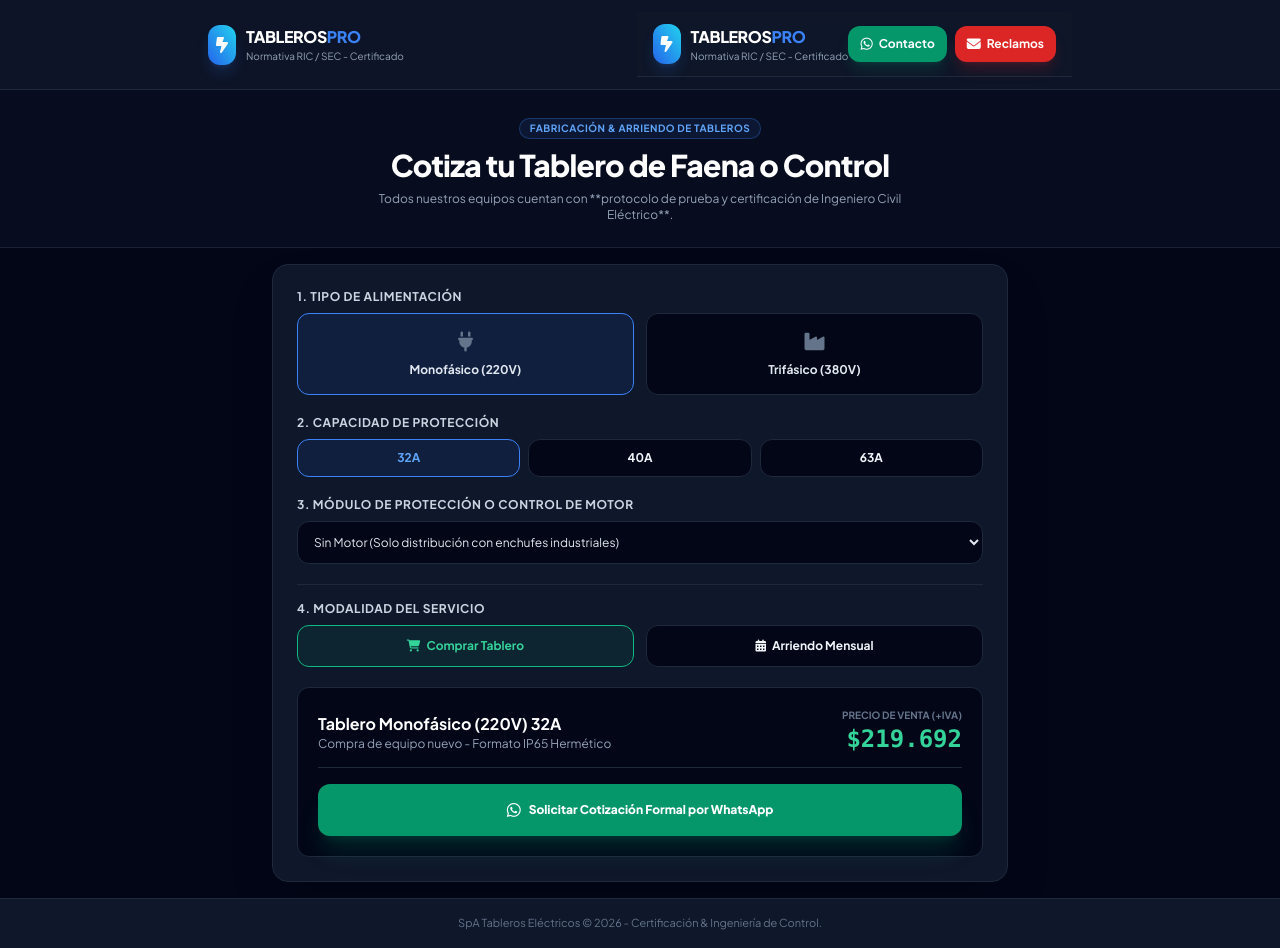
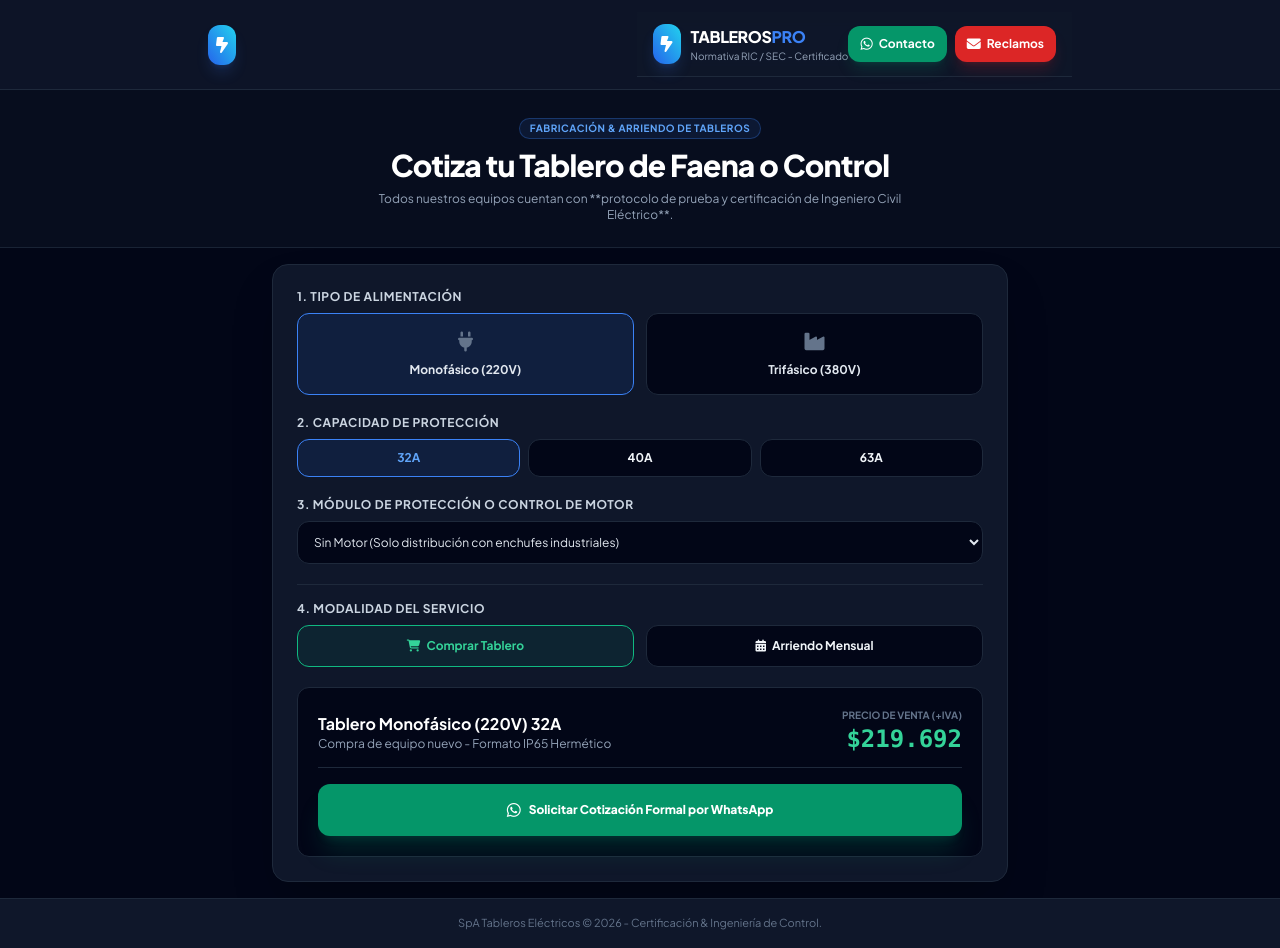
Before and after one commit to electrofaena/Electro.faena.github.io, a plain HTML site: page index.html in a window 1280 px wide. Drawn offline with nearby package versions, Linux system fonts and the light colour scheme.

Commit message:
Update index.html

```diff
--- a/index.html
+++ b/index.html
@@ -19,10 +19,6 @@
             <div class="flex items-center gap-2.5">
                 <div class="bg-gradient-to-tr from-blue-600 to-cyan-400 p-2 rounded-xl text-white font-bold text-base shadow-lg shadow-blue-500/20">
                     <i class="fa-solid fa-bolt-lightning"></i>
-                </div>
-                <div>
-                    <span class="font-extrabold text-base tracking-tight text-white">TABLEROS<span class="text-blue-500">PRO</span></span>
-                    <span class="block text-[10px] text-slate-400 font-medium">Normativa RIC / SEC - Certificado</span>
                 </div>
             </div>
           <nav class="bg-slate-900/90 backdrop-blur-md border-b border-slate-800 sticky top-0 z-50">
```
